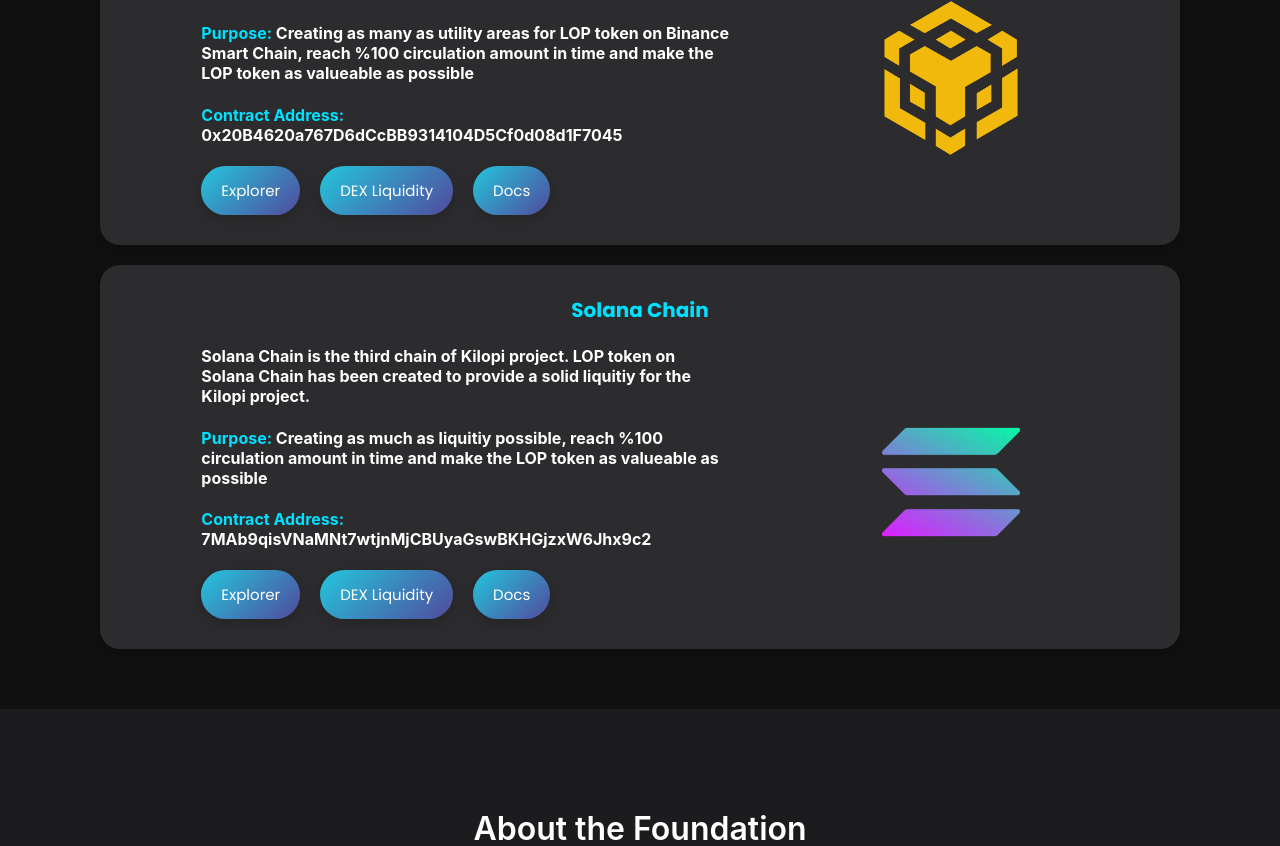
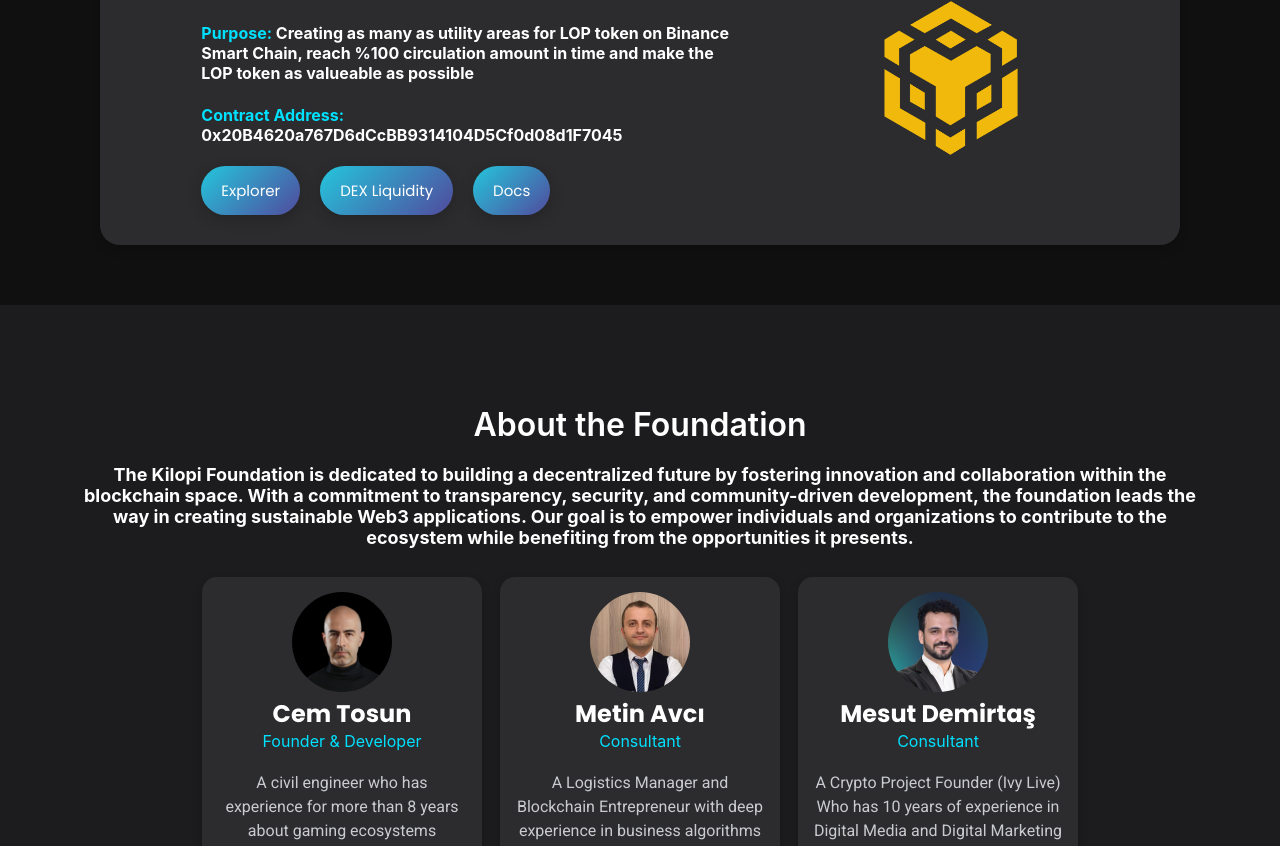
Before and after one commit to Kilopicoin/newWeb, a React (Create React App) app: page / in a window 1280 px wide. Shown: the part 5997-6843 px from the top of the page. Built offline with nearby package versions, Linux system fonts and the light colour scheme.

Commit message:
Add files via upload

```diff
--- a/src/home/TokenDetails.js
+++ b/src/home/TokenDetails.js
@@ -2,7 +2,6 @@ import React from 'react';
 import './TokenDetails.css';
 import HarmonyPng from '../images/harmony.png';
 import BinancePng from '../images/bsc.png';
-import SolanaPng from '../images/solana.png';
 
 import PortfolioElement from './PortfolioElement';
 
@@ -14,7 +13,7 @@ const TokenDetails = () => {
         <div className="token-details-inside">
           <h2 className='centerText'>Token Details</h2>
           <h4 className='briefh4'>
-          The LOP token is the cornerstone of the Kilopi ecosystem, functioning across multiple blockchains such as Harmony, Binance Smart Chain, and Solana. With a deflationary model and a focus on utility, the LOP token is designed to increase in value over time. As you interact with the various dApps and protocols, you’ll see firsthand how LOP tokens play a critical role in driving the ecosystem forward.
+          The LOP token is the cornerstone of the Kilopi ecosystem, functioning across multiple blockchains such as Harmony and Binance Smart Chain. With a deflationary model and a focus on utility, the LOP token is designed to increase in value over time. As you interact with the various dApps and protocols, you’ll see firsthand how LOP tokens play a critical role in driving the ecosystem forward.
           </h4>
           <div className='token-details-buttons'>
             <a href="https://kilopi.gitbook.io/kilopi-docs/lop-token/tokenomics" target="_blank" rel="noopener noreferrer">
@@ -54,21 +53,6 @@ const TokenDetails = () => {
             button3Link={"https://kilopi.gitbook.io/kilopi-docs/lop-token/binance-smart-chain"}
             imageSrc={BinancePng}
           />
-          <PortfolioElement
-            title={"Solana Chain"}
-            info={"Solana Chain is the third chain of Kilopi project. LOP token on Solana Chain has been created to provide a solid liquitiy for the Kilopi project."}
-            miniTitle1={"Purpose: "}
-            miniInfo1={"Creating as much as liquitiy possible, reach %100 circulation amount in time and make the LOP token as valueable as possible"}
-            miniTitle2={"Contract Address: "}
-            miniInfo2={"7MAb9qisVNaMNt7wtjnMjCBUyaGswBKHGjzxW6Jhx9c2"}
-            button1Name={"Explorer"}
-            button1Link={"https://solscan.io/token/7MAb9qisVNaMNt7wtjnMjCBUyaGswBKHGjzxW6Jhx9c2"}
-            button2Name={"DEX Liquidity"}
-            button2Link={"https://www.dextools.io/app/en/solana/pair-explorer/JCVxDdvbVterUCHKiGWWG6ibcC4HFCg4SzmYCMP8Wr4n?t=1724482058048"}
-            button3Name={"Docs"}
-            button3Link={"https://kilopi.gitbook.io/kilopi-docs/lop-token/solana"}
-            imageSrc={SolanaPng}
-          />
         </div>
       </div>
     );
```
